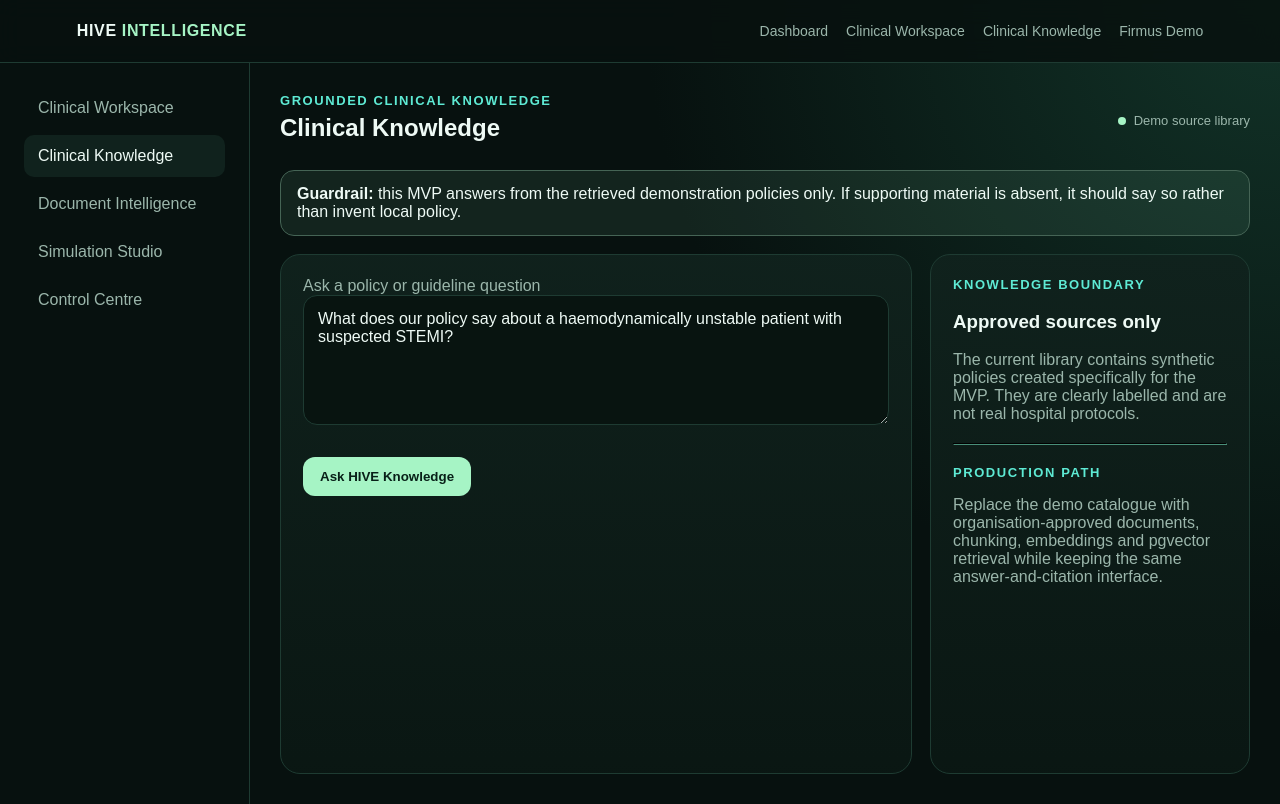
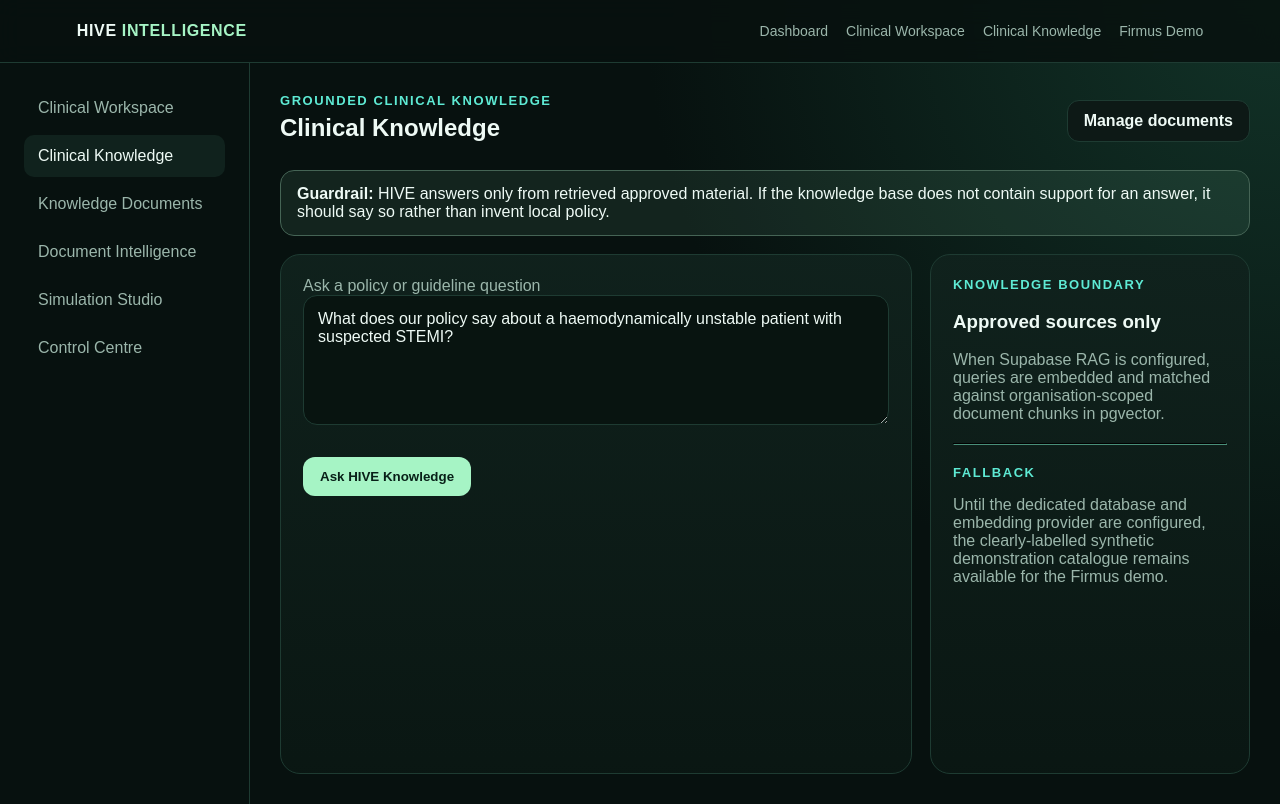
Before and after one commit to MA-730912/hive-intelligence, a Next.js app: page /knowledge in a window 1280 px wide. Built offline with nearby package versions, Linux system fonts and the light colour scheme.

Commit message:
Connect knowledge UI to Supabase RAG metadata

```diff
--- a/components/KnowledgeWorkspace.tsx
+++ b/components/KnowledgeWorkspace.tsx
@@ -4,8 +4,21 @@ import {useState} from "react";
 
 type Result = {
   answer: string;
-  citations: Array<{id:string;title:string;version:string;owner:string;updated:string}>;
-  meta: {provider:string;model:string;mode:"live"|"retrieval-only"};
+  citations: Array<{
+    id:string;
+    title:string;
+    sourceFilename?:string|null;
+    similarity?:number|null;
+    version?:string;
+    owner?:string;
+    updated?:string;
+  }>;
+  meta: {
+    provider:string;
+    model:string;
+    mode:"live"|"retrieval-only";
+    knowledgeSource:"supabase-pgvector"|"demo-catalogue";
+  };
 };
 
 const starter="What does our policy say about a haemodynamically unstable patient with suspected STEMI?";
@@ -36,6 +49,7 @@ export default function KnowledgeWorkspace(){
     <aside className="side">
       <Link href="/workspace">Clinical Workspace</Link>
       <Link className="active" href="/knowledge">Clinical Knowledge</Link>
+      <Link href="/knowledge/documents">Knowledge Documents</Link>
       <a>Document Intelligence</a>
       <a>Simulation Studio</a>
       <Link href="/dashboard">Control Centre</Link>
@@ -46,10 +60,10 @@ export default function KnowledgeWorkspace(){
           <div className="eyebrow">Grounded clinical knowledge</div>
           <h2 style={{margin:"6px 0"}}>Clinical Knowledge</h2>
         </div>
-        <span className="status"><span className="dot"/> Demo source library</span>
+        <Link href="/knowledge/documents" className="btn">Manage documents</Link>
       </div>
 
-      <div className="demo-banner"><strong>Guardrail:</strong> this MVP answers from the retrieved demonstration policies only. If supporting material is absent, it should say so rather than invent local policy.</div>
+      <div className="demo-banner"><strong>Guardrail:</strong> HIVE answers only from retrieved approved material. If the knowledge base does not contain support for an answer, it should say so rather than invent local policy.</div>
 
       <div className="chat">
         <section className="card case">
@@ -63,14 +77,23 @@ export default function KnowledgeWorkspace(){
             <div className="message ai" style={{marginTop:18}}>
               <strong>Source-backed answer</strong>
               <p style={{whiteSpace:"pre-wrap"}}>{result.answer}</p>
-              <div className="chips"><span className="chip">{result.meta.mode==="live"?"AI synthesis":"Retrieval only"}</span><span className="chip">Citations required</span></div>
+              <div className="chips">
+                <span className="chip">{result.meta.mode==="live"?"AI synthesis":"Retrieval only"}</span>
+                <span className="chip">{result.meta.knowledgeSource==="supabase-pgvector"?"Supabase pgvector":"Demo catalogue"}</span>
+                <span className="chip">Citations required</span>
+              </div>
             </div>
 
             <div className="message">
               <strong>Retrieved sources</strong>
               {result.citations.length===0?<p className="muted">No supporting source retrieved.</p>:result.citations.map((source,index)=><div key={source.id} style={{marginTop:14}}>
                 <b>[{index+1}] {source.title}</b>
-                <div className="muted">{source.version} · {source.owner} · Updated {source.updated}</div>
+                <div className="muted">
+                  {source.sourceFilename||source.version||"Approved knowledge source"}
+                  {typeof source.similarity==="number"?` · ${Math.round(source.similarity*100)}% semantic similarity`:""}
+                  {source.owner?` · ${source.owner}`:""}
+                  {source.updated?` · Updated ${source.updated}`:""}
+                </div>
               </div>)}
             </div>
           </>}
@@ -79,10 +102,10 @@ export default function KnowledgeWorkspace(){
         <aside className="card">
           <div className="eyebrow">Knowledge boundary</div>
           <h3>Approved sources only</h3>
-          <p className="muted">The current library contains synthetic policies created specifically for the MVP. They are clearly labelled and are not real hospital protocols.</p>
+          <p className="muted">When Supabase RAG is configured, queries are embedded and matched against organisation-scoped document chunks in pgvector.</p>
           <hr style={{borderColor:"var(--line)",margin:"20px 0"}}/>
-          <div className="eyebrow">Production path</div>
-          <p className="muted">Replace the demo catalogue with organisation-approved documents, chunking, embeddings and pgvector retrieval while keeping the same answer-and-citation interface.</p>
+          <div className="eyebrow">Fallback</div>
+          <p className="muted">Until the dedicated database and embedding provider are configured, the clearly-labelled synthetic demonstration catalogue remains available for the Firmus demo.</p>
         </aside>
       </div>
     </main>
```
